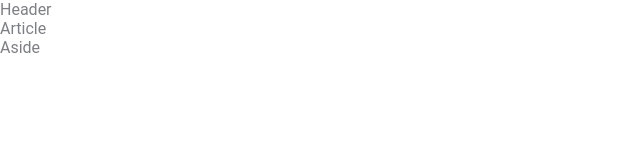
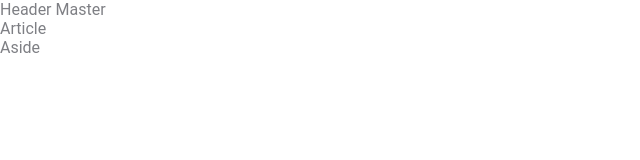
Before and after one commit to Userbit/wpresssite, a plain HTML site: page index.html in a window 1280 px wide. Shown: the full height of the page, 0-640 px from the left. Drawn offline with Linux system fonts and the light colour scheme.

Commit message:
master commit

```diff
--- a/index.html
+++ b/index.html
@@ -7,7 +7,7 @@
 <title>Company name - home page</title>
 </head>
 <body>
-	<header>Header</header>
+	<header>Header Master</header>
 	<main>
 		<article>Article</article>
 		<aside>Aside</aside>
```
